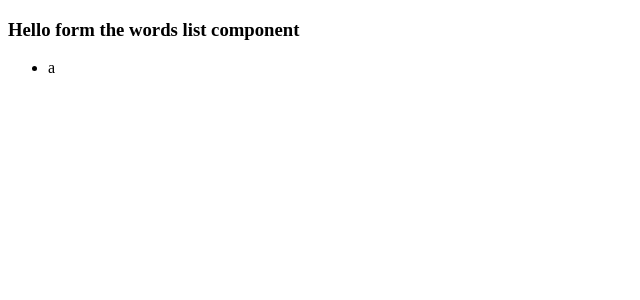
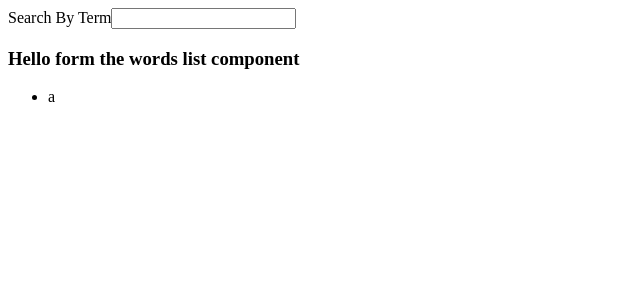
Before and after one commit to alchemy-fullstack-js-winter-2019/redux-words, a React app: page /words/1 in a window 1280 px wide. Shown: the top 300 px of the page, without its empty margins (0-640 px from the left). Built offline with nearby package versions, Linux system fonts and the light colour scheme.

Commit message:
Cleaning up code and moving things around

```diff
--- /dev/null
+++ b/src/actions/words.js
@@ -0,0 +1,8 @@
+export const UPDATE_SEARCH_TERM = 'UPDATE_SEARCH_TERM';
+
+export const updateSearchTerm = (term) => {
+    return {
+        type: UPDATE_SEARCH_TERM,
+        payload: term
+    };
+};
--- a/src/components/app/App.js
+++ b/src/components/app/App.js
@@ -1,20 +1,24 @@
 import React, { Component } from 'react';
 import FirstWords from '../../containers/words/TopWords';
 import {
-  BrowserRouter as Router,
-  Route,
-  Switch
+    BrowserRouter as Router,
+    Route,
+    Switch
 } from 'react-router-dom';
+import SearchWords from '../../containers/words/SearchWords';
 
 
 export default class App extends Component {
     render() {
         return (
             <Router>
+                <>
+                <SearchWords/>
                 <Switch>
                     <Route exact path="/" component={FirstWords}/>
                     <Route exact path="/words/:count" component={FirstWords}/>
                 </Switch>
+                </>
             </Router>
         );
     }
--- /dev/null
+++ b/src/components/words/SearchForm.js
@@ -0,0 +1,18 @@
+import React from 'react';
+import PropTypes from 'prop-types';
+
+
+export default function SearchForm({ term, onChange }) {
+    return (
+        <>
+        <label>Search By Term
+            <input type="text" value={term} onChange={onChange}/>
+        </label>
+        </>
+    );
+}
+
+SearchForm.propTypes = {
+    term: PropTypes.string.isRequired,
+    onChange: PropTypes.func.isRequired
+};
--- a/src/components/words/Words.js
+++ b/src/components/words/Words.js
@@ -8,7 +8,7 @@ export function Words({ words }) {
 
     return (
         <>
-        <h3>Hello form the words list component</h3>
+            <h3>Hello form the words list component</h3>
         <ul>
             {list}
         </ul>
--- /dev/null
+++ b/src/containers/words/SearchWords.js
@@ -0,0 +1,16 @@
+import searchForm from '../../components/words/SearchForm';
+import { getSearchTerm } from '../../selectors/words';
+import { connect } from 'react-redux';
+import { updateSearchTerm } from '../../actions/words';
+
+const mapStateToProps = (state) => ({
+    term: getSearchTerm(state)
+});
+const mapDispatchToProps = dispatch => ({
+    onChange(event){
+        event.preventDefault();
+        dispatch(updateSearchTerm(event.target.value));
+    }
+});
+
+export default connect(mapStateToProps, mapDispatchToProps)(searchForm);
--- a/src/containers/words/TopWords.js
+++ b/src/containers/words/TopWords.js
@@ -1,11 +1,9 @@
 import { Words } from '../../components/words/Words';
-import { getFirstWords } from '../../selectors/words';
+import { getSearchWords } from '../../selectors/words';
 import { connect } from 'react-redux';
 
-
-
 const mapStateToProps = (state, props) => ({
-    words: getFirstWords(state, props.match.params.count || 1000)
+    words: getSearchWords(state, props.match.params.count || 1000)
 });
 
 export default connect(mapStateToProps)(Words);
--- a/src/reducers/words.js
+++ b/src/reducers/words.js
@@ -1,15 +1,20 @@
 import words from '../fixtures/words.json';
+import { UPDATE_SEARCH_TERM } from '../actions/words.js';
 
 
 const intialState = {
-    dictionary: words
+    dictionary: words,
+    searchTerm: ''
 };
 
 export default function reducer(state = intialState, action) {
 
-    // switch(action.type) {
-    //     //some action
-    //     default:
-    return state;
-    // };
+    switch(action.type) {
+
+        case UPDATE_SEARCH_TERM:
+            return { ...state, searchTerm: action.payload };
+
+        default:
+            return state;
+    }
 }
--- a/src/selectors/words.js
+++ b/src/selectors/words.js
@@ -1,3 +1,22 @@
+
+export function selectorPerformance(fn) {
+    const start = performance.now();
+    const results = fn();
+    console.log('PERFORMANCE', performance.now() - start);
+    return results;
+}
+
+export function badSelector(words, searchTerm) {
+    const filtered = [];
+    for(let j = 0; j < words.length; j++) {
+        if(!filtered.some(w => w === words[j]) && words[j].includes(searchTerm)) {
+            filtered.push(words[j]);
+        }
+    }
+    return filtered;
+}
+
+
 export const getWords = state => {
     return state.words.dictionary;
 };
@@ -5,3 +24,13 @@ export const getWords = state => {
 export const getFirstWords = (state, n) => {
     return getWords(state).slice(0, n);
 };
+
+export const getSearchTerm = state => {
+    return state.words.searchTerm;
+};
+export const getSearchWords = (state, n) => {
+    const term = getSearchTerm(state);
+    return getWords(state).filter(word => {
+        return word.includes(term);
+    }).slice(0, n);
+};
```
Also changed, not shown: src/components/words/Searchable.js (added, +20 -0 lines).
